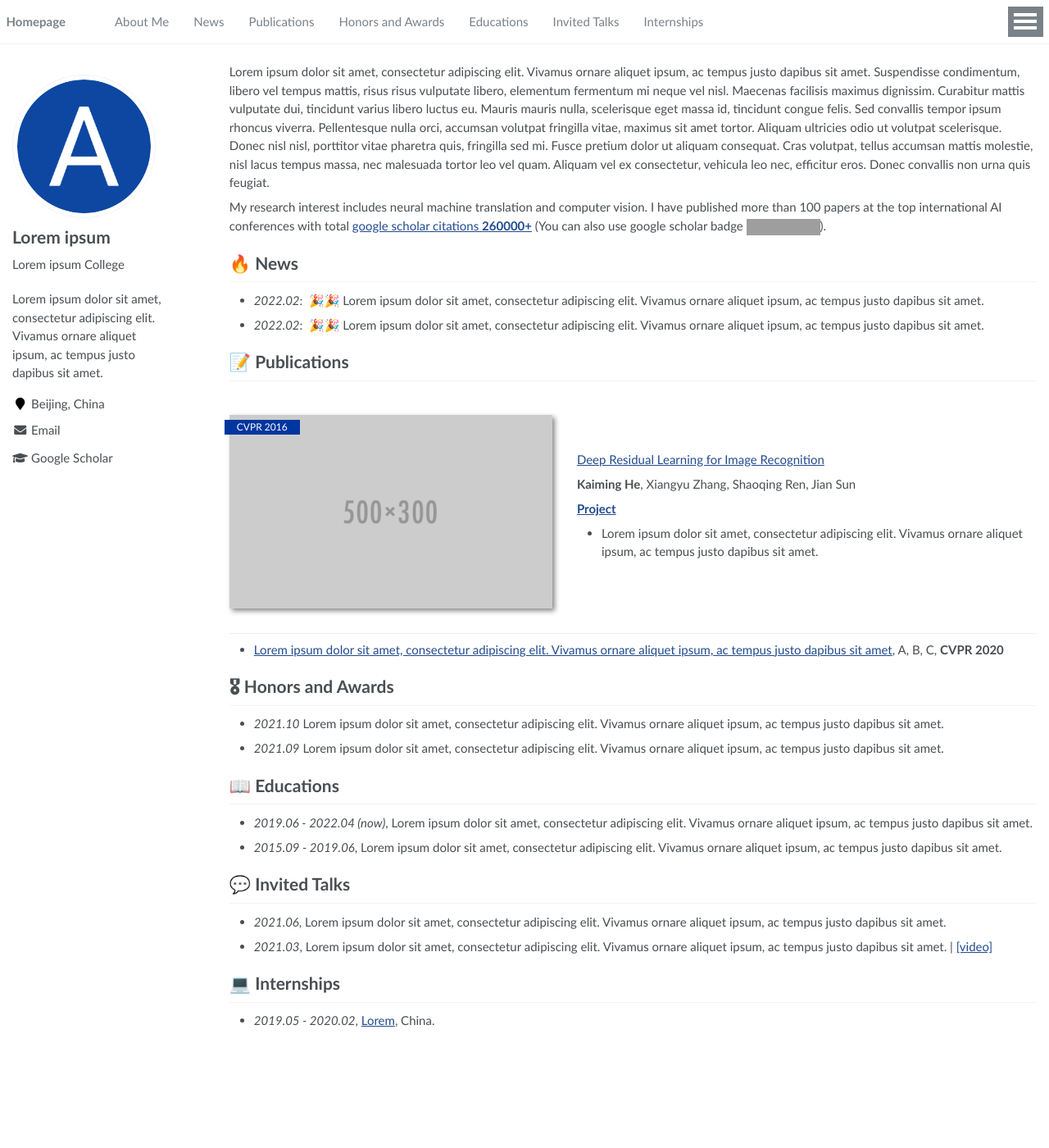
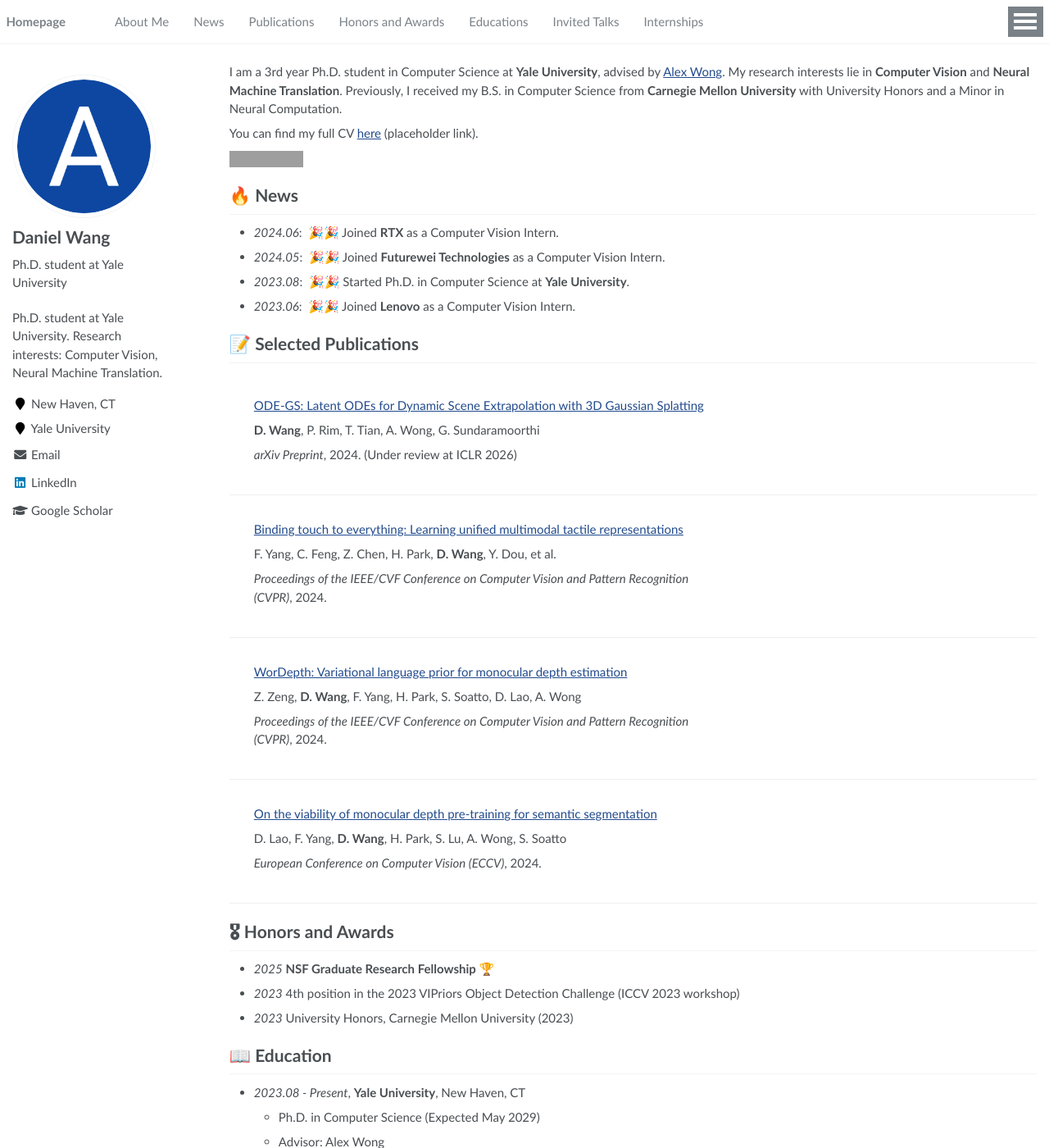
Before and after one commit to preacherwhite/preacherwhite.github.io, a Jekyll site: the page built from _pages/about.md, in a window 1280 px wide and 1400 px high. Shown: the whole window at 82% size. Built offline with Jekyll 4.4.1, drawn with Linux system fonts in a browser that asks for light colours; a script that is not in the unit is left out; some of the changed text lies outside the part shown; grey boxes are pictures that could not be loaded.

Commit message:
content upload

```diff
--- a/_config.yml
+++ b/_config.yml
@@ -6,9 +6,9 @@
 # `jekyll serve`. If you change this file, please restart the server process.
 
 # Site Settings
-title                    : "Lorem ipsum"
-description              : "Lorem ipsum dolor sit amet, consectetur adipiscing elit. Vivamus ornare aliquet ipsum, ac tempus justo dapibus sit amet. "
-repository               : "RayeRen/acad-homepage.github.io"
+title                    : "Daniel Wang"
+description              : "Ph.D. student at Yale University. Research interests: Computer Vision, Neural Machine Translation."
+repository               : "preacherwhite/preacherwhite.github.io"
 google_scholar_stats_use_cdn : true
 
 # google analytics
@@ -21,14 +21,14 @@ baidu_site_verification  :  # get baidu_site_verification from https://ziyuan.ba
 
 # Site Author
 author:
-  name             : "Lorem ipsum"
+  name             : "Daniel Wang"
   avatar           : "images/android-chrome-512x512.png"
-  bio              : "Lorem ipsum College"
-  location         : "Beijing, China"
-  employer         :
+  bio              : "Ph.D. student at Yale University"
+  location         : "New Haven, CT"
+  employer         : "Yale University"
   pubmed           :
-  googlescholar    : "https://scholar.google.com/citations?user=YOUR_GOOGLE_SCHOLAR_ID"
-  email            : "Lorem@ipsum.com"
+  googlescholar    : "https://scholar.google.com/citations?user=Rk_pDPEAAAAJ&hl=en"
+  email            : "daniel.wang.dhw33@yale.edu"
   researchgate     :  # e.g., "https://www.researchgate.net/profile/yourprofile"
   uri              :
   bitbucket        :
@@ -43,7 +43,7 @@ author:
   instagram        :
   impactstory      : # e.g., "https://profiles.impactstory.org/u/xxxx-xxxx-xxxx-xxxx"
   lastfm           :
-  linkedin         : # e.g., "linkedin username"
+  linkedin         : "daniel-wang-063597249"
   dblp             : # e.g., "https://dblp.org/pid/xx/xxxx.html"
   orcid            : # e.g., "https://orcid.org/xxxx"
   pinterest        :
@@ -136,7 +136,7 @@ sass:
 
 # Outputting
 permalink: /:categories/:title/
-timezone: Asia/Shanghai # http://en.wikipedia.org/wiki/List_of_tz_database_time_zones
+timezone: America/New_York # http://en.wikipedia.org/wiki/List_of_tz_database_time_zones
 
 
 # Plugins
--- a/_pages/about.md
+++ b/_pages/about.md
@@ -1,7 +1,7 @@
 ---
 permalink: /
 title: ""
-excerpt: ""
+excerpt: "Ph.D. Student at Yale University"
 author_profile: true
 redirect_from:
   - /about/
@@ -17,42 +17,93 @@ redirect_from:
 
 <span class='anchor' id='about-me'></span>
 
-Lorem ipsum dolor sit amet, consectetur adipiscing elit. Vivamus ornare aliquet ipsum, ac tempus justo dapibus sit amet. Suspendisse condimentum, libero vel tempus mattis, risus risus vulputate libero, elementum fermentum mi neque vel nisl. Maecenas facilisis maximus dignissim. Curabitur mattis vulputate dui, tincidunt varius libero luctus eu. Mauris mauris nulla, scelerisque eget massa id, tincidunt congue felis. Sed convallis tempor ipsum rhoncus viverra. Pellentesque nulla orci, accumsan volutpat fringilla vitae, maximus sit amet tortor. Aliquam ultricies odio ut volutpat scelerisque. Donec nisl nisl, porttitor vitae pharetra quis, fringilla sed mi. Fusce pretium dolor ut aliquam consequat. Cras volutpat, tellus accumsan mattis molestie, nisl lacus tempus massa, nec malesuada tortor leo vel quam. Aliquam vel ex consectetur, vehicula leo nec, efficitur eros. Donec convallis non urna quis feugiat.
+I am a 3rd year Ph.D. student in Computer Science at **Yale University**, advised by [Alex Wong](https://alexwong.net). My research interests lie in **Computer Vision** and **Neural Machine Translation**. Previously, I received my B.S. in Computer Science from **Carnegie Mellon University** with University Honors and a Minor in Neural Computation.
 
-My research interest includes neural machine translation and computer vision. I have published more than 100 papers at the top international AI conferences with total <a href='https://scholar.google.com/citations?user=DhtAFkwAAAAJ'>google scholar citations <strong><span id='total_cit'>260000+</span></strong></a> (You can also use google scholar badge <a href='https://scholar.google.com/citations?user=DhtAFkwAAAAJ'><img src="https://img.shields.io/endpoint?url={{ url | url_encode }}&logo=Google%20Scholar&labelColor=f6f6f6&color=9cf&style=flat&label=citations"></a>).
+You can find my full CV [here](files/cv.pdf) (placeholder link).
 
+<a href='https://scholar.google.com/citations?user=Rk_pDPEAAAAJ&hl=en'><img src="https://img.shields.io/endpoint?url={{ url | url_encode }}&logo=Google%20Scholar&labelColor=f6f6f6&color=9cf&style=flat&label=citations"></a>
 
 # 🔥 News
-- *2022.02*: &nbsp;🎉🎉 Lorem ipsum dolor sit amet, consectetur adipiscing elit. Vivamus ornare aliquet ipsum, ac tempus justo dapibus sit amet.
-- *2022.02*: &nbsp;🎉🎉 Lorem ipsum dolor sit amet, consectetur adipiscing elit. Vivamus ornare aliquet ipsum, ac tempus justo dapibus sit amet.
+- *2024.06*: &nbsp;🎉🎉 Joined **RTX** as a Computer Vision Intern.
+- *2024.05*: &nbsp;🎉🎉 Joined **Futurewei Technologies** as a Computer Vision Intern.
+- *2023.08*: &nbsp;🎉🎉 Started Ph.D. in Computer Science at **Yale University**.
+- *2023.06*: &nbsp;🎉🎉 Joined **Lenovo** as a Computer Vision Intern.
 
-# 📝 Publications
+# 📝 Selected Publications
 
-<div class='paper-box'><div class='paper-box-image'><div><div class="badge">CVPR 2016</div><img src='images/500x300.png' alt="sym" width="100%"></div></div>
-<div class='paper-box-text' markdown="1">
+<div class='paper-box'><div class='paper-box-text' markdown="1">
 
-[Deep Residual Learning for Image Recognition](https://openaccess.thecvf.com/content_cvpr_2016/papers/He_Deep_Residual_Learning_CVPR_2016_paper.pdf)
+[ODE-GS: Latent ODEs for Dynamic Scene Extrapolation with 3D Gaussian Splatting](javascript:void(0))
 
-**Kaiming He**, Xiangyu Zhang, Shaoqing Ren, Jian Sun
+**D. Wang**, P. Rim, T. Tian, A. Wong, G. Sundaramoorthi
 
-[**Project**](https://scholar.google.com/citations?view_op=view_citation&hl=zh-CN&user=DhtAFkwAAAAJ&citation_for_view=DhtAFkwAAAAJ:ALROH1vI_8AC) <strong><span class='show_paper_citations' data='DhtAFkwAAAAJ:ALROH1vI_8AC'></span></strong>
-- Lorem ipsum dolor sit amet, consectetur adipiscing elit. Vivamus ornare aliquet ipsum, ac tempus justo dapibus sit amet.
-</div>
-</div>
+*arXiv Preprint*, 2024. (Under review at ICLR 2026)
+</div></div>
 
-- [Lorem ipsum dolor sit amet, consectetur adipiscing elit. Vivamus ornare aliquet ipsum, ac tempus justo dapibus sit amet](https://github.com), A, B, C, **CVPR 2020**
+<div class='paper-box'><div class='paper-box-text' markdown="1">
+
+[Binding touch to everything: Learning unified multimodal tactile representations](javascript:void(0))
+
+F. Yang, C. Feng, Z. Chen, H. Park, **D. Wang**, Y. Dou, et al.
+
+*Proceedings of the IEEE/CVF Conference on Computer Vision and Pattern Recognition (CVPR)*, 2024.
+</div></div>
+
+<div class='paper-box'><div class='paper-box-text' markdown="1">
+
+[WorDepth: Variational language prior for monocular depth estimation](javascript:void(0))
+
+Z. Zeng, **D. Wang**, F. Yang, H. Park, S. Soatto, D. Lao, A. Wong
+
+*Proceedings of the IEEE/CVF Conference on Computer Vision and Pattern Recognition (CVPR)*, 2024.
+</div></div>
+
+<div class='paper-box'><div class='paper-box-text' markdown="1">
+
+[On the viability of monocular depth pre-training for semantic segmentation](javascript:void(0))
+
+D. Lao, F. Yang, **D. Wang**, H. Park, S. Lu, A. Wong, S. Soatto
+
+*European Conference on Computer Vision (ECCV)*, 2024.
+</div></div>
 
 # 🎖 Honors and Awards
-- *2021.10* Lorem ipsum dolor sit amet, consectetur adipiscing elit. Vivamus ornare aliquet ipsum, ac tempus justo dapibus sit amet.
-- *2021.09* Lorem ipsum dolor sit amet, consectetur adipiscing elit. Vivamus ornare aliquet ipsum, ac tempus justo dapibus sit amet.
+- *2025* **NSF Graduate Research Fellowship** 🏆
+- *2023* 4th position in the 2023 VIPriors Object Detection Challenge (ICCV 2023 workshop)
+- *2023* University Honors, Carnegie Mellon University (2023)
 
-# 📖 Educations
-- *2019.06 - 2022.04 (now)*, Lorem ipsum dolor sit amet, consectetur adipiscing elit. Vivamus ornare aliquet ipsum, ac tempus justo dapibus sit amet.
-- *2015.09 - 2019.06*, Lorem ipsum dolor sit amet, consectetur adipiscing elit. Vivamus ornare aliquet ipsum, ac tempus justo dapibus sit amet.
+# 📖 Education
+- *2023.08 - Present*, **Yale University**, New Haven, CT
+  - Ph.D. in Computer Science (Expected May 2029)
+  - Advisor: Alex Wong
+  - Awards: **NSF Graduate Research Fellowship (2025)**
 
-# 💬 Invited Talks
-- *2021.06*, Lorem ipsum dolor sit amet, consectetur adipiscing elit. Vivamus ornare aliquet ipsum, ac tempus justo dapibus sit amet.
-- *2021.03*, Lorem ipsum dolor sit amet, consectetur adipiscing elit. Vivamus ornare aliquet ipsum, ac tempus justo dapibus sit amet.  \| [\[video\]](https://github.com/)
+- *2019.08 - 2023.05*, **Carnegie Mellon University**, Pittsburgh, PA
+  - B.S. in Computer Science, Minor in Neural Computation
+  - University Honors
 
-# 💻 Internships
-- *2019.05 - 2020.02*, [Lorem](https://github.com/), China.
+# 💻 Industry Experience
+- *2024.06 - Present*, **RTX**, Remote
+  - Computer Vision Intern
+  - Proposed **ODE-GS**, a novel framework integrating 3D Gaussian Splatting with Transformer-based latent neural ODEs.
+  - Achieved SOTA performance on D-NeRF, NVFi, and HyperNeRF benchmarks.
+
+- *2024.05 - 2024.08*, **Futurewei Technologies (IC Lab)**, Remote
+  - Computer Vision Intern
+  - Proposed a novel pipeline for unseen 3D reconstruction and denoising.
+  - Developed a "Gaussian Importance" metric to prune erroneous geometry.
+  - Outperformed SOTA methods (SplatFormer) by **+2.30 dB PSNR**.
+
+- *2023.06 - 2023.08*, **Lenovo**, Remote
+  - Computer Vision Intern
+  - Developed and trained object detection and visual grounding models.
+  - Pretrained YOLOv8 backbone using masked image modeling (MIM).
+  - Secured 4th position in the 2023 VIPriors Object Detection Challenge.
+
+# 🛠 Technical Skills
+- **Programming:** C, C++, Python, Java, SQL, SML, HTML, CSS, JavaScript, GO
+- **Data Analysis:** PyTorch, MATLAB, R
+- **Software & Tools:** Microsoft Office, Git, LaTeX, Linux
+
+# 🍎 Academic Service
+- **Reviewer:** CVPR (2025, 2026), ICLR (2025, 2026), NeurIPS (2024, 2025)
```
